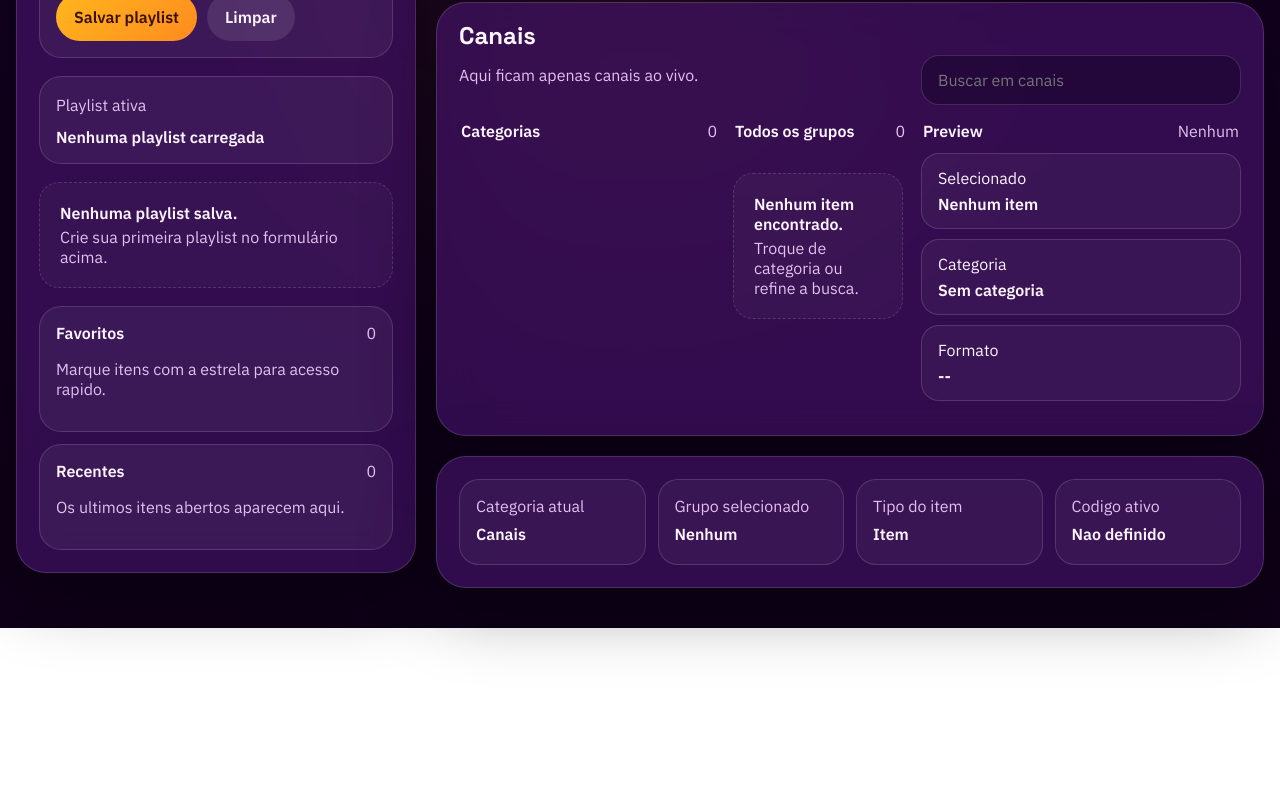
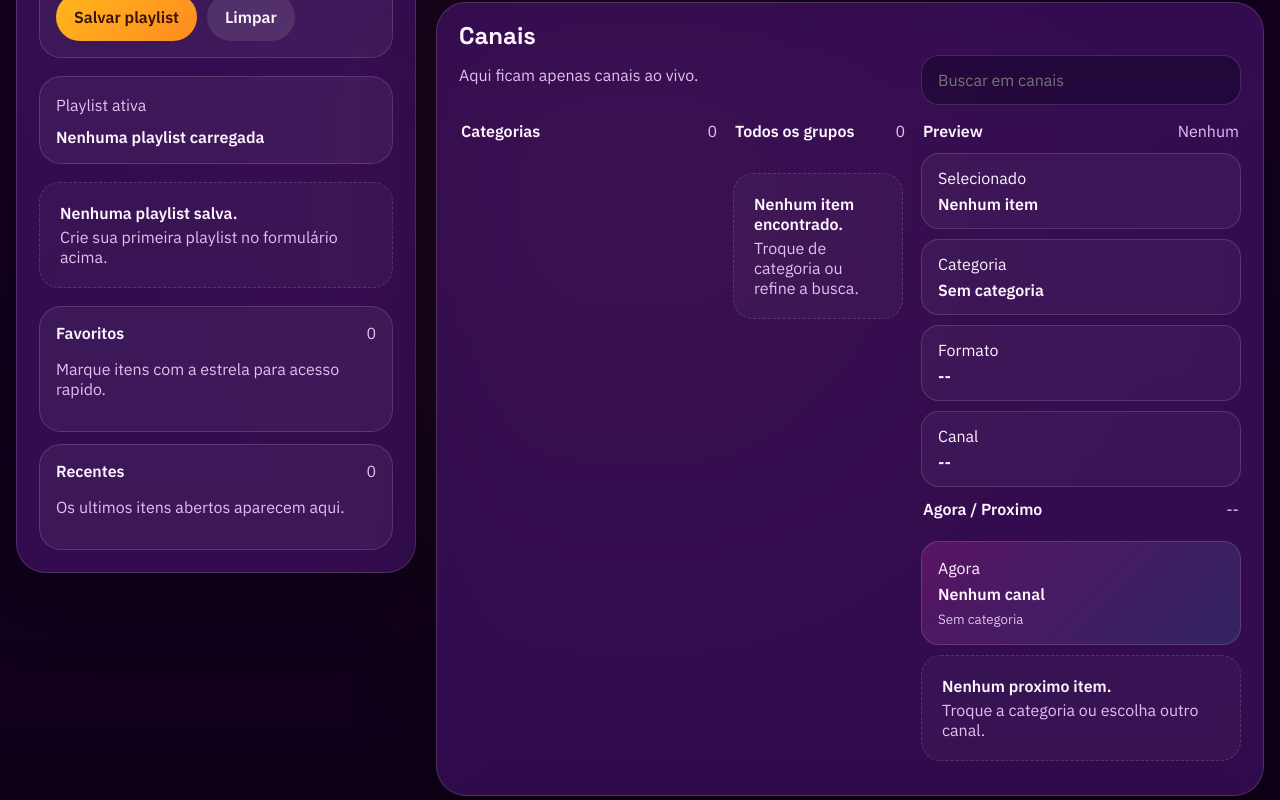
Before and after one commit to Dashbuster/eztrogun-iptv, a Next.js app: page / in a window 1280 px wide. Shown: the part 1580-2380 px from the top of the page. Before the commit the page ends 2208 px from the top, so only its background shows below. Built offline with nearby package versions, Linux system fonts and the light colour scheme.

Commit message:
Add media covers and live preview panel

```diff
--- a/src/app/globals.css
+++ b/src/app/globals.css
@@ -571,6 +571,41 @@ button {
   background: rgba(255, 255, 255, 0.04);
 }
 
+.preview-poster {
+  overflow: hidden;
+  border-radius: 20px;
+  border: 1px solid var(--line);
+  background: rgba(255, 255, 255, 0.04);
+  margin-bottom: 12px;
+  aspect-ratio: 16 / 9;
+}
+
+.preview-poster img {
+  width: 100%;
+  height: 100%;
+  object-fit: cover;
+  display: block;
+}
+
+.epg-panel {
+  display: grid;
+  gap: 10px;
+  margin-bottom: 12px;
+}
+
+.epg-now {
+  display: grid;
+  gap: 6px;
+  padding: 16px;
+  border-radius: 18px;
+  border: 1px solid var(--line);
+  background: linear-gradient(135deg, rgba(255, 62, 201, 0.18), rgba(56, 214, 255, 0.12));
+}
+
+.epg-now small {
+  color: var(--muted);
+}
+
 .timeline-item {
   display: flex;
   align-items: center;
@@ -618,7 +653,32 @@ button {
 }
 
 .channel-copy {
+  display: flex;
+  align-items: center;
+  gap: 12px;
   min-width: 0;
+}
+
+.channel-copy strong,
+.channel-copy span {
+  display: block;
+}
+
+.media-thumb {
+  width: 56px;
+  height: 74px;
+  overflow: hidden;
+  flex-shrink: 0;
+  border-radius: 12px;
+  border: 1px solid var(--line);
+  background: rgba(255, 255, 255, 0.05);
+}
+
+.media-thumb img {
+  width: 100%;
+  height: 100%;
+  object-fit: cover;
+  display: block;
 }
 
 .channel-meta {
--- a/src/components/iptv-client.tsx
+++ b/src/components/iptv-client.tsx
@@ -106,6 +106,14 @@ function getItemLabel(channel: IPTVChannel | null) {
 
 function getPreferredGroup(channels: IPTVChannel[], tab: CatalogTab) {
   return channels.find((channel) => channel.catalog === tab)?.group || "all";
+}
+
+function getChannelNumber(channel: IPTVChannel | null) {
+  if (!channel) {
+    return "--";
+  }
+
+  return channel.id.split("-")[0] || "--";
 }
 
 export function IPTVClient() {
@@ -278,6 +286,17 @@ export function IPTVClient() {
       .map((id) => catalogIndex.byStorageId.get(id))
       .filter((channel): channel is IndexedChannel => Boolean(channel));
   }, [catalogIndex, recentIds]);
+
+  const nextUpChannels = useMemo(() => {
+    if (activeTab !== "live") {
+      return [];
+    }
+
+    const selectedIndex = filteredChannels.findIndex((channel) => channel.id === selectedChannel?.id);
+    const startIndex = selectedIndex >= 0 ? selectedIndex + 1 : 0;
+
+    return filteredChannels.slice(startIndex, startIndex + 4);
+  }, [activeTab, filteredChannels, selectedChannel]);
 
   function rememberRecentChannel(channel: IPTVChannel | null) {
     if (!channel) {
@@ -894,11 +913,16 @@ export function IPTVClient() {
                       onClick={() => selectChannel(channel)}
                     >
                       <div className="channel-copy">
+                        {activeTab !== "live" && channel.logo ? (
+                          <span className="media-thumb">
+                            <img src={channel.logo} alt={channel.name} loading="lazy" />
+                          </span>
+                        ) : null}
                         <strong>{channel.name}</strong>
                         <span>{channel.group || "Sem categoria"}</span>
                       </div>
                       <div className="channel-meta">
-                        <small>{channel.id.split("-")[0]}</small>
+                        <small>{getChannelNumber(channel)}</small>
                         <span
                           role="button"
                           aria-label={`${
@@ -955,7 +979,51 @@ export function IPTVClient() {
                     <span>Formato</span>
                     <strong>{selectedChannel?.type.toUpperCase() || "--"}</strong>
                   </article>
+                  <article>
+                    <span>Canal</span>
+                    <strong>{getChannelNumber(selectedChannel)}</strong>
+                  </article>
                 </div>
+
+                {selectedChannel?.logo ? (
+                  <div className="preview-poster">
+                    <img src={selectedChannel.logo} alt={selectedChannel.name} loading="lazy" />
+                  </div>
+                ) : null}
+
+                {activeTab === "live" ? (
+                  <div className="epg-panel">
+                    <div className="browser-titlebar">
+                      <strong>Agora / Proximo</strong>
+                      <span>{getChannelNumber(selectedChannel)}</span>
+                    </div>
+
+                    <div className="epg-now">
+                      <span>Agora</span>
+                      <strong>{selectedChannel?.name || "Nenhum canal"}</strong>
+                      <small>{selectedChannel?.group || "Sem categoria"}</small>
+                    </div>
+
+                    <div className="timeline-list">
+                      {nextUpChannels.map((channel) => (
+                        <button key={channel.id} type="button" className="timeline-item" onClick={() => selectChannel(channel)}>
+                          <span className="timeline-dot" />
+                          <div>
+                            <strong>{channel.name}</strong>
+                            <small>{channel.group}</small>
+                          </div>
+                        </button>
+                      ))}
+
+                      {nextUpChannels.length === 0 ? (
+                        <div className="empty-state">
+                          <strong>Nenhum proximo item.</strong>
+                          <span>Troque a categoria ou escolha outro canal.</span>
+                        </div>
+                      ) : null}
+                    </div>
+                  </div>
+                ) : null}
 
                 <div className="timeline-list">
                   {recentChannels
```
